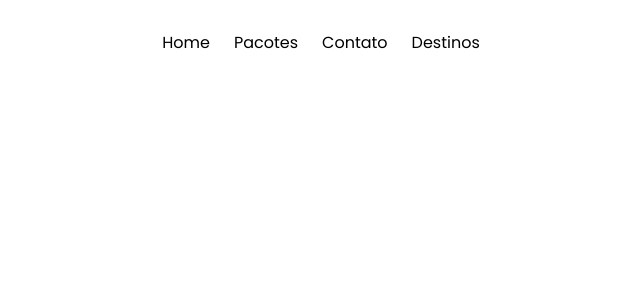
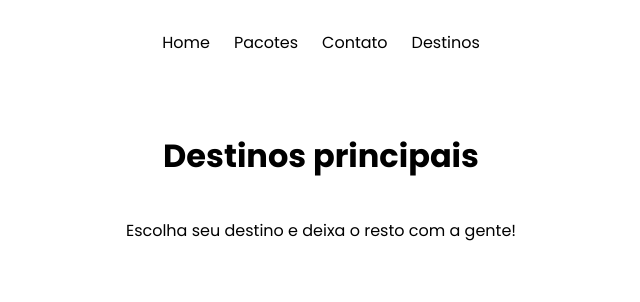
Before and after one commit to zanfolim07/cp1-front, a plain HTML site: page pages/destinos.html in a window 1280 px wide. Shown: the whole page, without its empty margins (319-959 px from the left). Drawn offline with Linux system fonts and the light colour scheme.

Commit message:
Adicionando header na pag destinos

```diff
--- a/pages/destinos.html
+++ b/pages/destinos.html
@@ -20,6 +20,11 @@
       </ul>
     </nav>
 
+    <header>
+      <h1>Destinos principais</h1>
+      <p>Escolha seu destino e deixa o resto com a gente!</p>
+    </header>
+
 
 
   </body>
```
